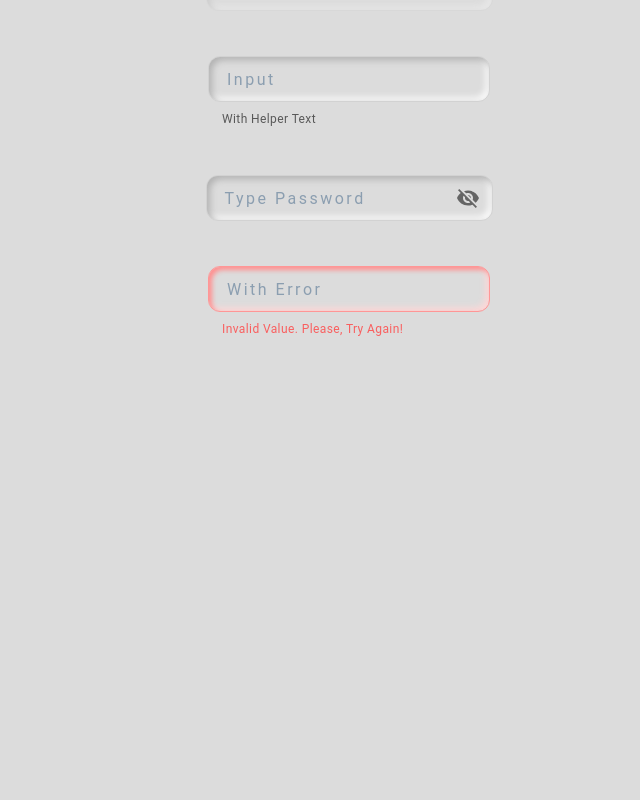
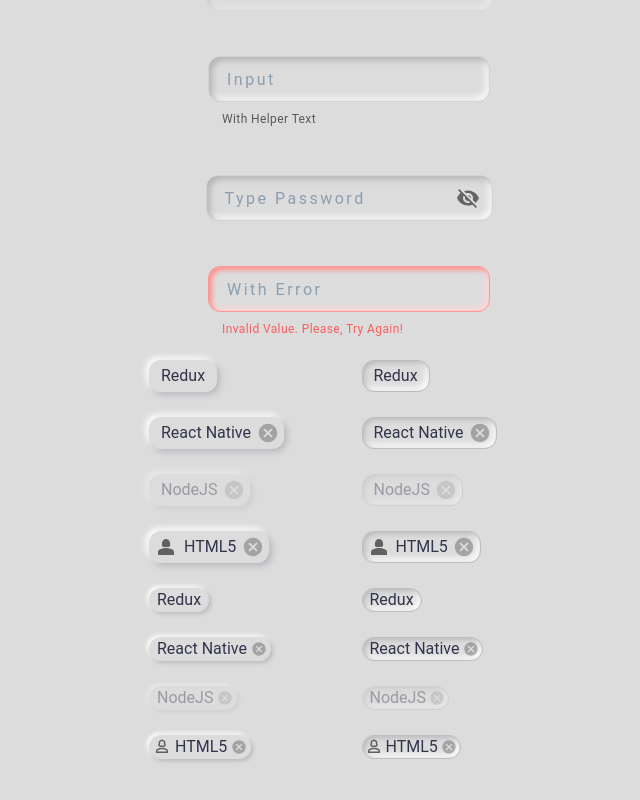
Before and after one commit to IvanMykytyn/in-process, a React (Create React App) app: page / in a window 1280 px wide. Shown: the part 258-1058 px from the top of the page, without its empty margins (291-931 px from the left). Before the commit the page ends 800 px from the top, so only its background shows below. Built offline with nearby package versions, Linux system fonts and the light colour scheme.

Commit message:
Implement Badge Component

```diff
--- a/src/App.module.scss
+++ b/src/App.module.scss
@@ -18,3 +18,11 @@
   justify-content: center;
   align-items: center;
 }
+
+.badges-wrapper{
+  width: 400px;
+  display: grid;
+  grid-template-columns: 1fr 1fr;
+  gap: 25px;
+  margin: 20px auto;
+}
--- a/src/App.tsx
+++ b/src/App.tsx
@@ -1,7 +1,7 @@
-import * as React from 'react'
+import {Person2, Person3Outlined } from '@mui/icons-material'
 
 import css from './App.module.scss'
-import { Input } from './components'
+import { Input, Badge } from './components'
 
 function App() {
   return (
@@ -21,6 +21,34 @@
           />
         </div>
       </div>
+      <div className={css['badges-wrapper']}>
+        <Badge label={'Redux'} />
+        <Badge label={'Redux'} variant="outlined"/>
+
+        <Badge label={'React Native'} onDelete={()=> console.log()}/>
+        <Badge label={'React Native'} variant="outlined" onDelete={()=> console.log()}/>
+
+        <Badge label={'NodeJS'} disabled onDelete={()=> console.log()}/>
+        <Badge label={'NodeJS'} disabled variant="outlined" onDelete={()=> console.log()}/>
+
+        <Badge label={'HTML5'} icon={<Person2 />} onDelete={()=> console.log()}/>
+        <Badge label={'HTML5'} icon={<Person2 />} variant="outlined" onDelete={()=> console.log()}/>
+
+        <Badge label={'Redux'} size="small"/>
+        <Badge label={'Redux'} variant="outlined" size="small"/>
+
+        <Badge label={'React Native'} size="small" onDelete={()=> console.log()}/>
+        <Badge label={'React Native'} size="small" variant="outlined" onDelete={()=> console.log()}/>
+
+        <Badge label={'NodeJS'} disabled size="small" onDelete={()=> console.log()}/>
+        <Badge label={'NodeJS'} disabled size="small" variant="outlined" onDelete={()=> console.log()}/>
+
+        <Badge label={'HTML5'} size="small" icon={<Person3Outlined />} onDelete={()=> console.log()}/>
+        <Badge label={'HTML5'} size="small" icon={<Person3Outlined />} variant="outlined" onDelete={()=> console.log()}/>
+
+
+      </div>
+
     </div>
   )
 }
--- /dev/null
+++ b/src/components/Badge/Badge.tsx
@@ -0,0 +1,13 @@
+import { FC } from 'react'
+import { Chip, ChipProps } from '@mui/material'
+import './badge.styles.scss'
+
+const Badge: FC<ChipProps> = ({ label, ...rest }) => {
+  return (
+    <div className="badge-wrapper">
+      <Chip label={label} {...rest} />
+    </div>
+  )
+}
+
+export default Badge
--- /dev/null
+++ b/src/components/Badge/badge.styles.scss
@@ -0,0 +1,20 @@
+@import '../../scss/vars.module';
+
+.badge-wrapper {
+  .MuiChip-root {
+    background-color: $background;
+    color: #31344b;
+    font-size: 1rem;
+
+    box-shadow: 3px 3px 6px #b8b9be, -3px -3px 6px #fff;
+    border-radius: 12px;
+
+  }
+  .MuiChip-sizeSmall {
+    box-shadow: 2px 2px 4px #b8b9be, -2px -2px 4px #fff;
+  }
+
+  .MuiChip-outlined {
+    box-shadow: inset 2px 2px 5px #b8b9be, inset -3px -3px 7px #ffffff;
+  }
+}
--- a/src/components/index.ts
+++ b/src/components/index.ts
@@ -1,3 +1,4 @@
-import Input from "./Input/Input"
+import Input from './Input/Input'
+import Badge from './Badge/Badge'
 
-export {Input}
+export { Input, Badge }
```
